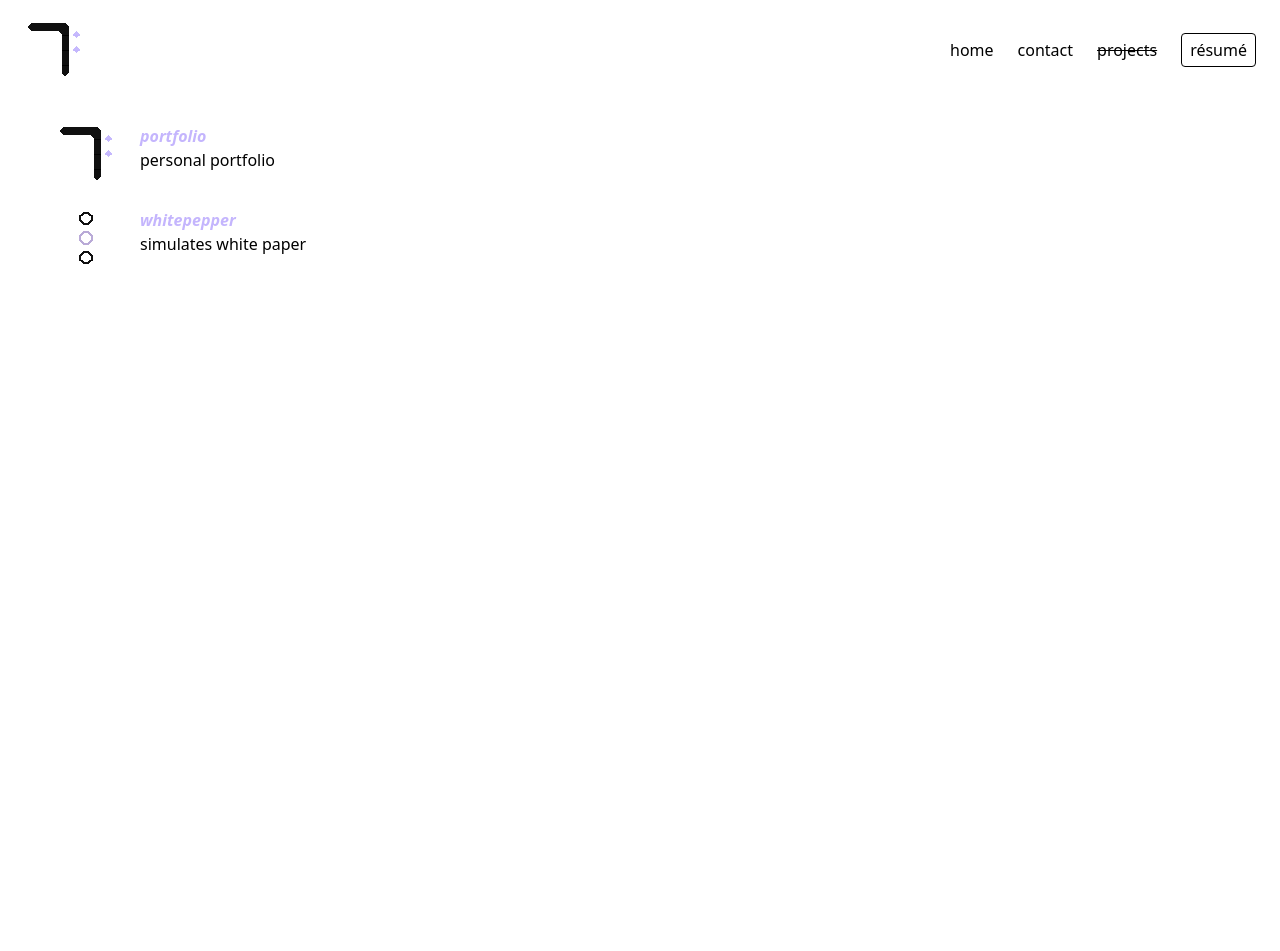
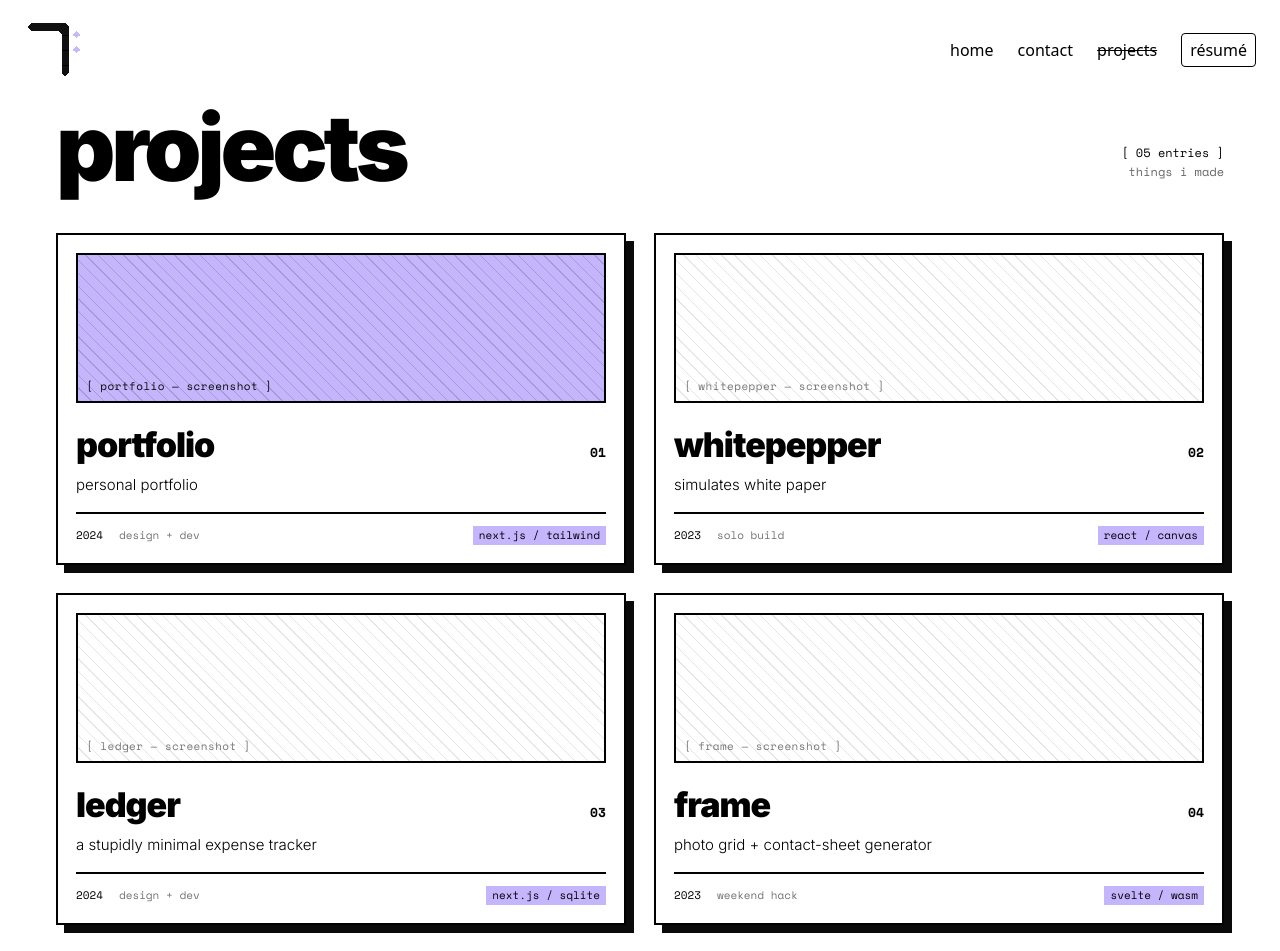
Before and after one commit to suki60/portfolio, a Next.js app: page /projects in a window 1280 px wide. Shown: the top 951 px of the page. Before the commit the page ends 800 px from the top, so only its background shows below. Built offline with nearby package versions, Linux system fonts and the light colour scheme.

Commit message:
upd: project page with brutalism design

```diff
--- a/src/components/Project.js
+++ b/src/components/Project.js
@@ -1,15 +1,61 @@
 import React from 'react'
 
-import Logo from './Logo'
+import Link from 'next/link'
 
-const Project = ({ project }) => (
-  <div className='flex'>
-    <Logo alt={`logo ${project.name}`} size={60} src={project.logo} />
-    <div className='ml-6'>
-      <h3 className='font-bold italic text-violet-300'>{project.name}</h3>
-      <p className='font-light'>{project.description}</p>
-    </div>
-  </div>
-)
+const pad = i => String(i + 1).padStart(2, '0')
+
+const Project = ({ project, index }) => {
+  const accent = index === 0
+  const stripe = accent ? 'rgba(10,10,10,0.16)' : 'rgba(10,10,10,0.10)'
+
+  return (
+    <Link
+      href={project.href || '#'}
+      className='block border-2 border-black bg-white p-[18px] shadow-[8px_8px_0_#0a0a0a] transition-all duration-150 hover:-translate-x-[3px] hover:-translate-y-[3px] hover:shadow-[12px_12px_0_#c3b5fd] active:translate-x-[2px] active:translate-y-[2px] active:shadow-[4px_4px_0_#0a0a0a]'
+      style={{ fontFamily: 'var(--font-inter)' }}
+    >
+      {/* thumbnail placeholder */}
+      <div
+        className={`flex h-[150px] items-end border-2 border-black ${accent ? 'bg-violet-300' : 'bg-white'}`}
+        style={{
+          backgroundImage: `repeating-linear-gradient(45deg, ${stripe} 0, ${stripe} 1px, transparent 1px, transparent 9px)`,
+        }}
+      >
+        <span
+          className='px-2 py-1.5'
+          style={{
+            fontFamily: 'var(--font-mono)',
+            fontSize: 11,
+            letterSpacing: '0.04em',
+            color: accent ? '#0a0a0a' : 'rgba(10,10,10,0.55)',
+          }}
+        >
+          [ {project.name} — screenshot ]
+        </span>
+      </div>
+
+      {/* title row */}
+      <div className='mt-4 flex items-baseline justify-between'>
+        <div className='lowercase' style={{ fontWeight: 900, fontSize: 34, letterSpacing: '-0.03em' }}>
+          {project.name}
+        </div>
+        <div style={{ fontFamily: 'var(--font-mono)', fontSize: 13, fontWeight: 700 }}>{pad(index)}</div>
+      </div>
+      <div className='mt-1' style={{ fontWeight: 300, fontSize: 15 }}>
+        {project.description}
+      </div>
+
+      {/* meta footer */}
+      <div
+        className='mt-4 flex flex-wrap items-center gap-4 border-t-2 border-black pt-3'
+        style={{ fontFamily: 'var(--font-mono)', fontSize: 11 }}
+      >
+        <span>{project.year}</span>
+        <span className='opacity-[0.55]'>{project.role}</span>
+        <span className='ml-auto bg-violet-300 px-1.5 py-px'>{project.stack}</span>
+      </div>
+    </Link>
+  )
+}
 
 export default Project
--- a/src/pages/projects.js
+++ b/src/pages/projects.js
@@ -1,28 +1,106 @@
-import React from 'react'
+import { Inter, Space_Mono } from 'next/font/google'
+import Head from 'next/head'
 
 import Project from '~/components/Project'
+
+const inter = Inter({
+  subsets: ['latin'],
+  weight: ['300', '700', '800', '900'],
+  variable: '--font-inter',
+})
+
+const mono = Space_Mono({
+  subsets: ['latin'],
+  weight: ['400', '700'],
+  variable: '--font-mono',
+})
 
 const projects = [
   {
     name: 'portfolio',
     description: 'personal portfolio',
-    logo: '/logo.svg',
+    year: '2024',
+    role: 'design + dev',
+    stack: 'next.js / tailwind',
+    href: '/',
   },
   {
     name: 'whitepepper',
     description: 'simulates white paper',
-    logo: '/whitepepper.svg',
+    year: '2023',
+    role: 'solo build',
+    stack: 'react / canvas',
+    href: '#',
+  },
+  {
+    name: 'ledger',
+    description: 'a stupidly minimal expense tracker',
+    year: '2024',
+    role: 'design + dev',
+    stack: 'next.js / sqlite',
+    href: '#',
+  },
+  {
+    name: 'frame',
+    description: 'photo grid + contact-sheet generator',
+    year: '2023',
+    role: 'weekend hack',
+    stack: 'svelte / wasm',
+    href: '#',
+  },
+  {
+    name: 'monospace',
+    description: 'type specimen playground for mono fonts',
+    year: '2022',
+    role: 'experiment',
+    stack: 'vanilla js',
+    href: '#',
   },
 ]
 
+const pad = i => String(i + 1).padStart(2, '0')
+
 const Projects = () => (
-  <div className='container mt-6'>
-    <div className='flex flex-col gap-6'>
-      {projects.map(project => (
-        <Project key={project.name} project={project} />
-      ))}
+  <>
+    <Head>
+      <title>projects</title>
+      <meta name='description' content='things i made' />
+    </Head>
+    <div className={`${inter.variable} ${mono.variable} container mt-2 pb-20`}>
+      {/* page head */}
+      <div className='flex items-end justify-between gap-5'>
+        <h1
+          className='m-0 lowercase'
+          style={{
+            fontFamily: 'var(--font-inter)',
+            fontWeight: 900,
+            fontSize: 92,
+            lineHeight: 0.88,
+            letterSpacing: '-0.045em',
+          }}
+        >
+          projects
+        </h1>
+        <div className='pb-2 text-right' style={{ fontFamily: 'var(--font-mono)', fontSize: 12, lineHeight: 1.6 }}>
+          <div>[ {pad(projects.length - 1)} entries ]</div>
+          <div className='opacity-60'>things i made</div>
+        </div>
+      </div>
+
+      {/* grid */}
+      <div className='mt-11 grid grid-cols-1 gap-7 md:grid-cols-2'>
+        {projects.map((project, i) => (
+          <Project key={project.name} project={project} index={i} />
+        ))}
+        <div
+          className='flex min-h-[120px] items-center justify-center border-2 border-dashed border-black'
+          style={{ fontFamily: 'var(--font-mono)', fontSize: 13 }}
+        >
+          [ more soon ]
+        </div>
+      </div>
     </div>
-  </div>
+  </>
 )
 
 export default Projects
```
